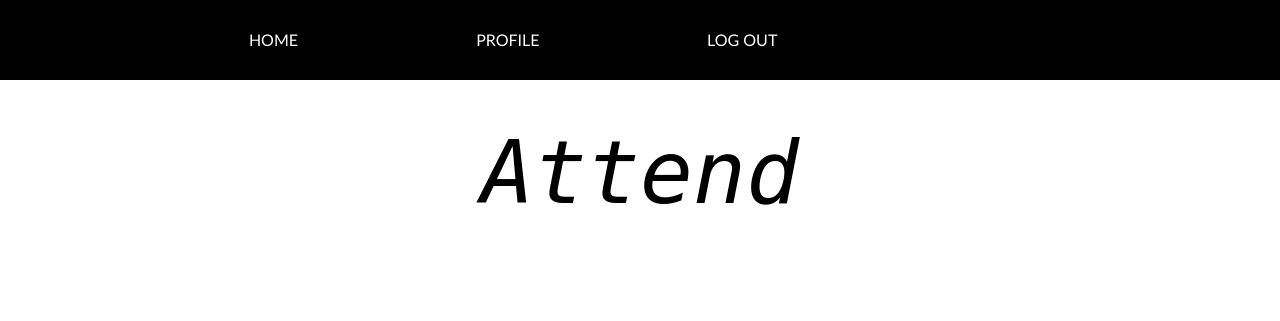
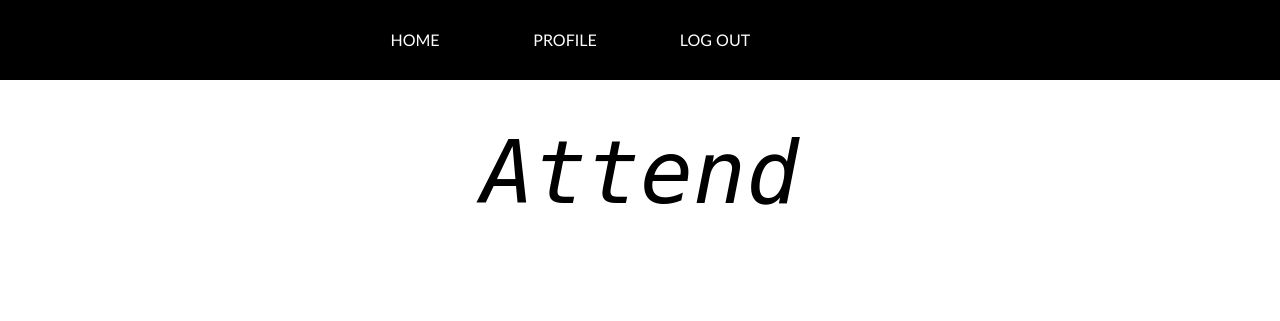
Before and after one commit to merobi-hub/attendance-tracker, a Flask app: page /event in a window 1280 px wide. Shown: the top 321 px of the page. Run offline with Flask 2, Linux system fonts and the light colour scheme; the visitor is signed in with stand-in values (Sample User, id 1); data that the repository does not hold is empty; some libraries are stand-ins or nearby versions.

Commit message:
nav styling

```diff
--- a/attendance/static/css/main.css
+++ b/attendance/static/css/main.css
@@ -42,6 +42,10 @@ body {
 
 /* Nav */
 
+.top-nav {
+    width: 100;
+}
+
 #nav-container {
     max-width: 100%;
     background-color: black;
@@ -52,8 +56,9 @@ body {
 }
 
 #nav-links {
-    width: 100%;
+    /* width: 100%; */
     background-color: black;
+    margin: 0 auto;
 }
 
 #nav-col {
```
